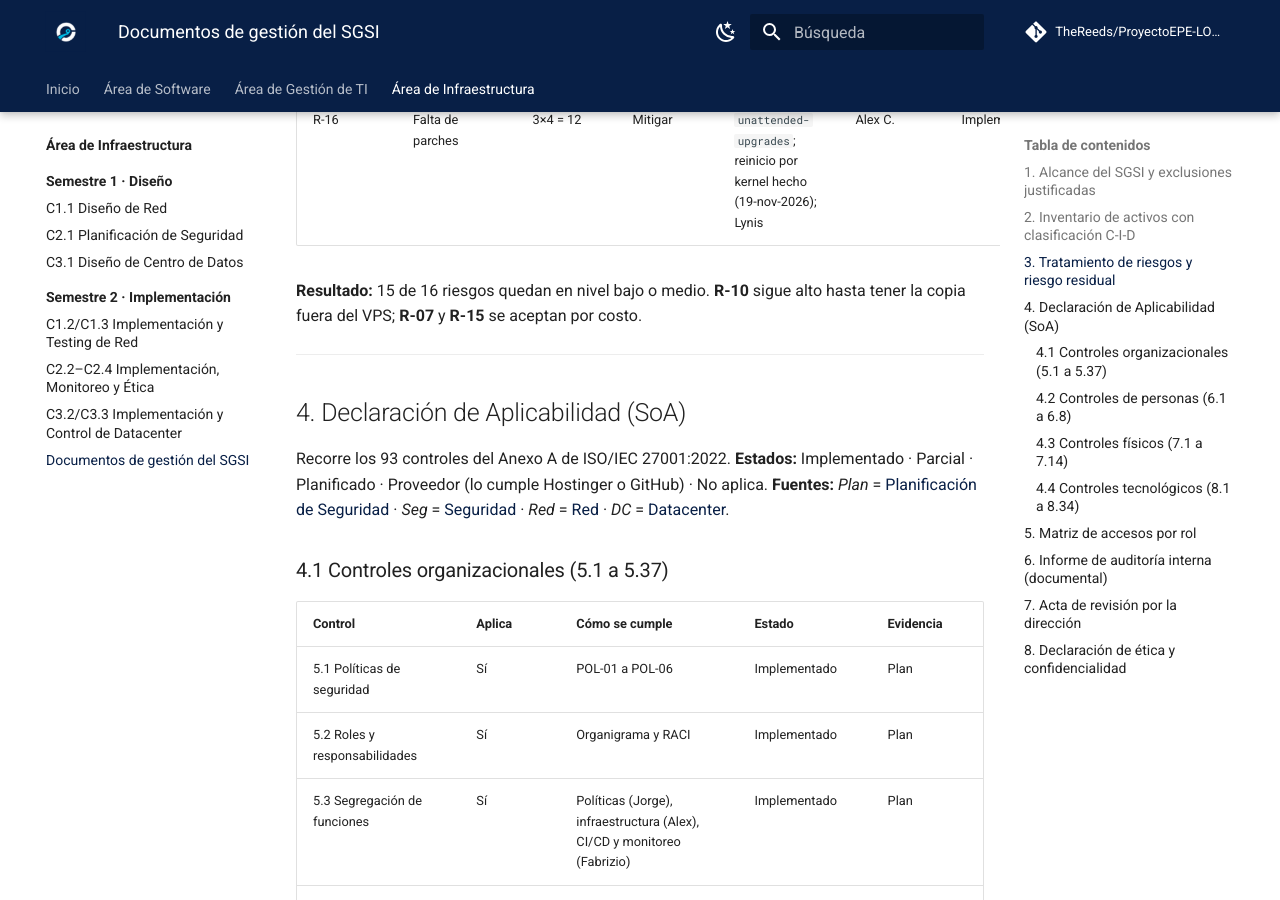
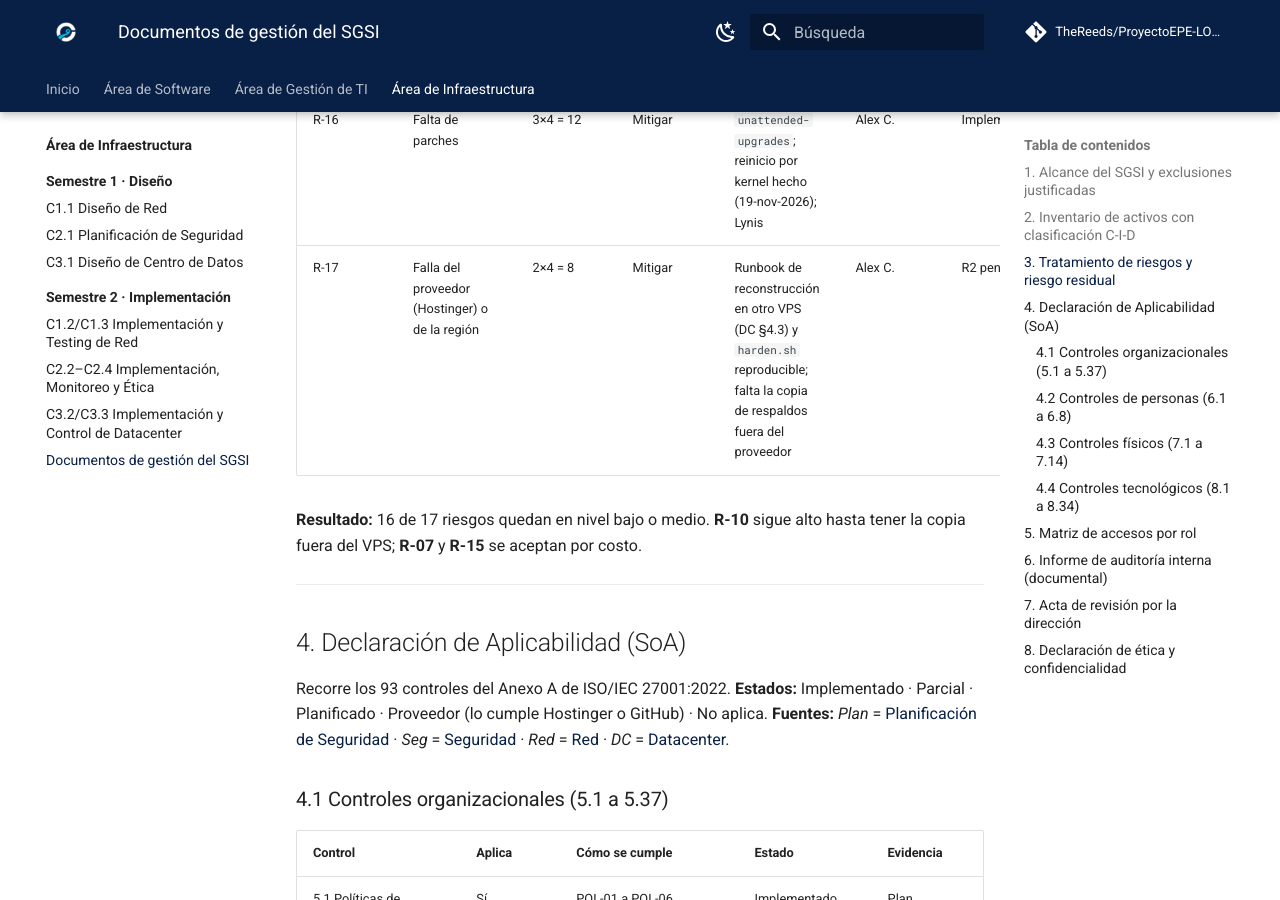
Before and after one commit to TheReeds/ProyectoEPE-LOGYX, an MkDocs documentation site: the page built from docs/infraestructura/semestre-2/gestion-sgsi.md, in a window 1280 px wide and 900 px high, scrolled down 5908 px. Built offline with MkDocs 1.6.1 and Material for MkDocs 9.7.7, drawn with Linux system fonts in a browser that asks for light colours; comment, search, counter and statistics services are not loaded; some of the changed text lies outside the part shown.

Commit message:
docs(infra): R-17 en el tratamiento de riesgos del SGSI
Co-Authored-By: Claude Opus 5.5 <noreply@anthropic.com>
Claude-Session: https://claude.ai/code/session_019dUCW6m4myUBLuDUm3cVsi

```diff
--- a/docs/infraestructura/semestre-2/gestion-sgsi.md
+++ b/docs/infraestructura/semestre-2/gestion-sgsi.md
@@ -88,8 +88,9 @@ Completa la matriz de la S1 con **tratamiento, responsable, plazo y riesgo resid
 | R-14 | Exfiltración de datos de clientes | 2×5 = 10 | Mitigar | RLS por organización; la app no puede saltarse RLS | Alex C. | Implementado | 1×5 = 5 |
 | R-15 | Caída de servicios de terceros | 3×2 = 6 | Aceptar | Rutas precalculadas | Jorge G. | — | 3×2 = 6 |
 | R-16 | Falta de parches | 3×4 = 12 | Mitigar | `unattended-upgrades`; reinicio por kernel hecho (19-nov-2026); Lynis | Alex C. | Implementado | 1×4 = 4 |
+| R-17 | Falla del proveedor (Hostinger) o de la región | 2×4 = 8 | Mitigar | Runbook de reconstrucción en otro VPS (DC §4.3) y `harden.sh` reproducible; falta la copia de respaldos fuera del proveedor | Alex C. | R2 pendiente | Hoy 2×4 = 8; con copia externa 1×4 = 4 |
 
-**Resultado:** 15 de 16 riesgos quedan en nivel bajo o medio. **R-10** sigue alto hasta tener la copia fuera del VPS; **R-07** y **R-15** se aceptan por costo.
+**Resultado:** 16 de 17 riesgos quedan en nivel bajo o medio. **R-10** sigue alto hasta tener la copia fuera del VPS; **R-07** y **R-15** se aceptan por costo.
 
 ---
 
@@ -289,7 +290,7 @@ Cláusula 9.3 de ISO 27001: la dirección revisa los resultados del SGSI y decid
 1. Acciones de revisiones anteriores (primera revisión).
 2. Cambios de contexto: migración de AWS al VPS; endurecimiento v2.2 y v2.3.
 3. Auditoría interna: 5 no conformidades (1 cerrada, 2 parciales, 2 abiertas) y 8 observaciones.
-4. Riesgos: 15 de 16 en nivel bajo o medio; R-10 alto hasta la copia externa.
+4. Riesgos: 16 de 17 en nivel bajo o medio; R-10 alto hasta la copia externa.
 5. Pruebas y monitoreo: SIM-1 ejecutado; T1–T4, T6–T9, T11, T13, T15, A5 y A8 ejecutados; el resto pendiente.
 6. Recursos: sin presupuesto; se priorizan herramientas gratuitas.
 7. Mejoras: Cloudflare, R2, réplica, VPN de administración con WireGuard.
```
